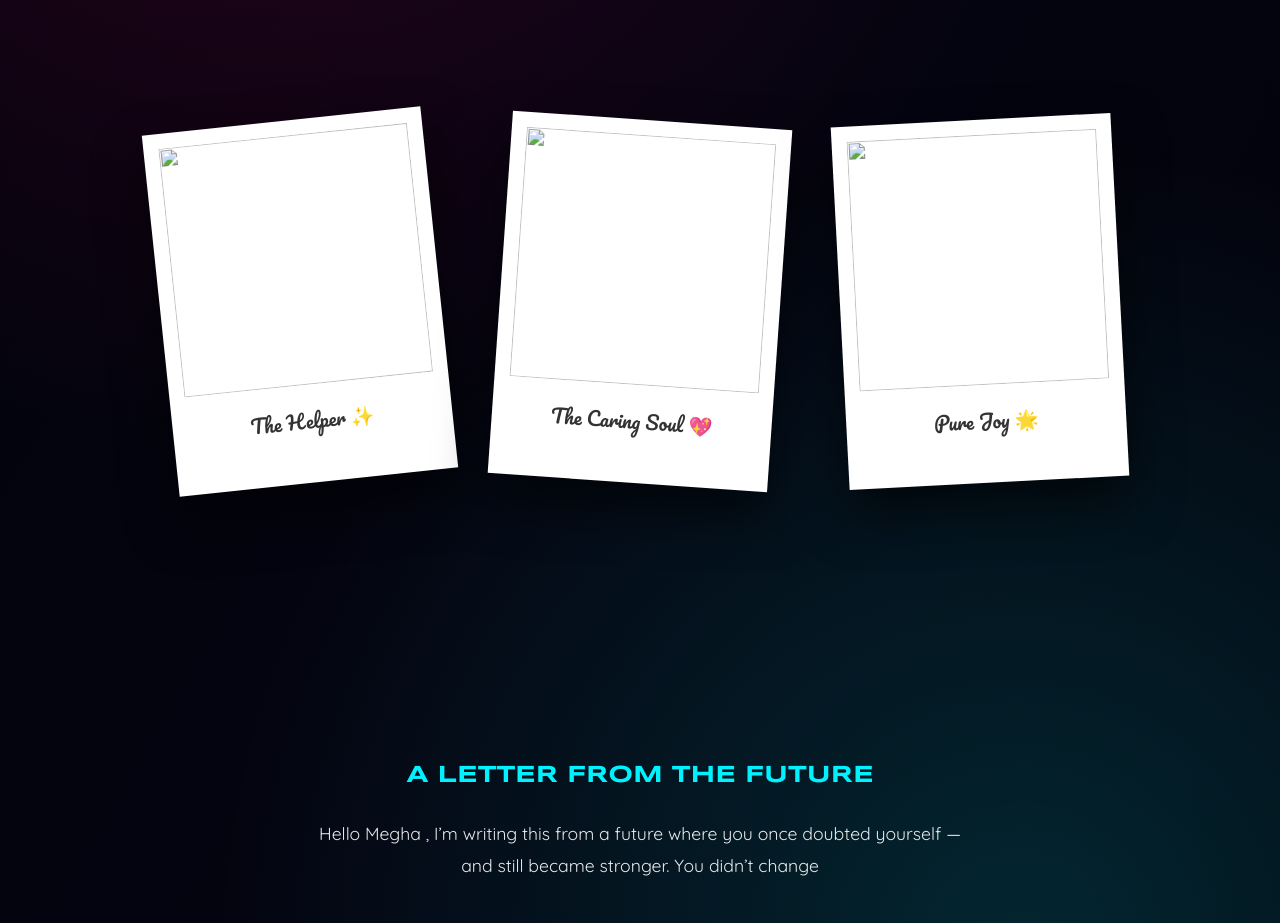
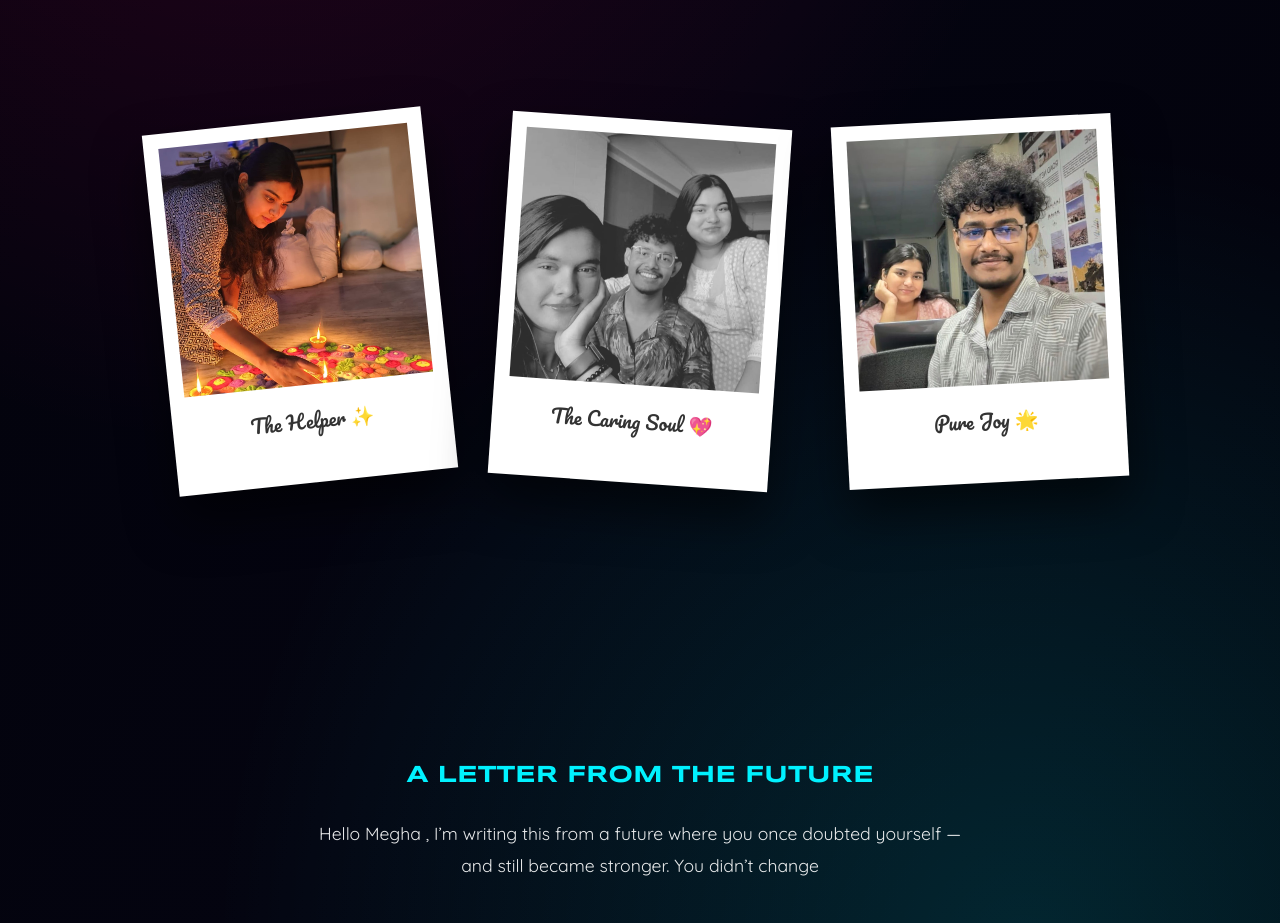
Before and after one commit to birlavai15-alt/Birthday-website, a plain HTML site: page index.html in a window 1280 px wide. Shown: the part 800-1723 px from the top of the page. Drawn offline with nearby package versions, Linux system fonts and the light colour scheme.

Commit message:
Update index.html

```diff
--- a/index.html
+++ b/index.html
@@ -210,9 +210,9 @@ button:hover{
 </section>
 
 <section class="photo-section">
-  <div class="polaroid" style="--r:-6deg"><img src="bir1.jpeg"><p>The Helper ✨</p></div>
-  <div class="polaroid" style="--r:4deg"><img src="bir2.jpeg"><p>The Caring Soul 💖</p></div>
-  <div class="polaroid" style="--r:-3deg"><img src="bir3.jpeg"><p>Pure Joy 🌟</p></div>
+  <div class="polaroid" style="--r:-6deg"><img src="asset/bir1.jpeg"><p>The Helper ✨</p></div>
+  <div class="polaroid" style="--r:4deg"><img src="asset/bir2.jpeg"><p>The Caring Soul 💖</p></div>
+  <div class="polaroid" style="--r:-3deg"><img src="asset/bir3.jpeg"><p>Pure Joy 🌟</p></div>
 </section>
 
 <section class="letter">
```
